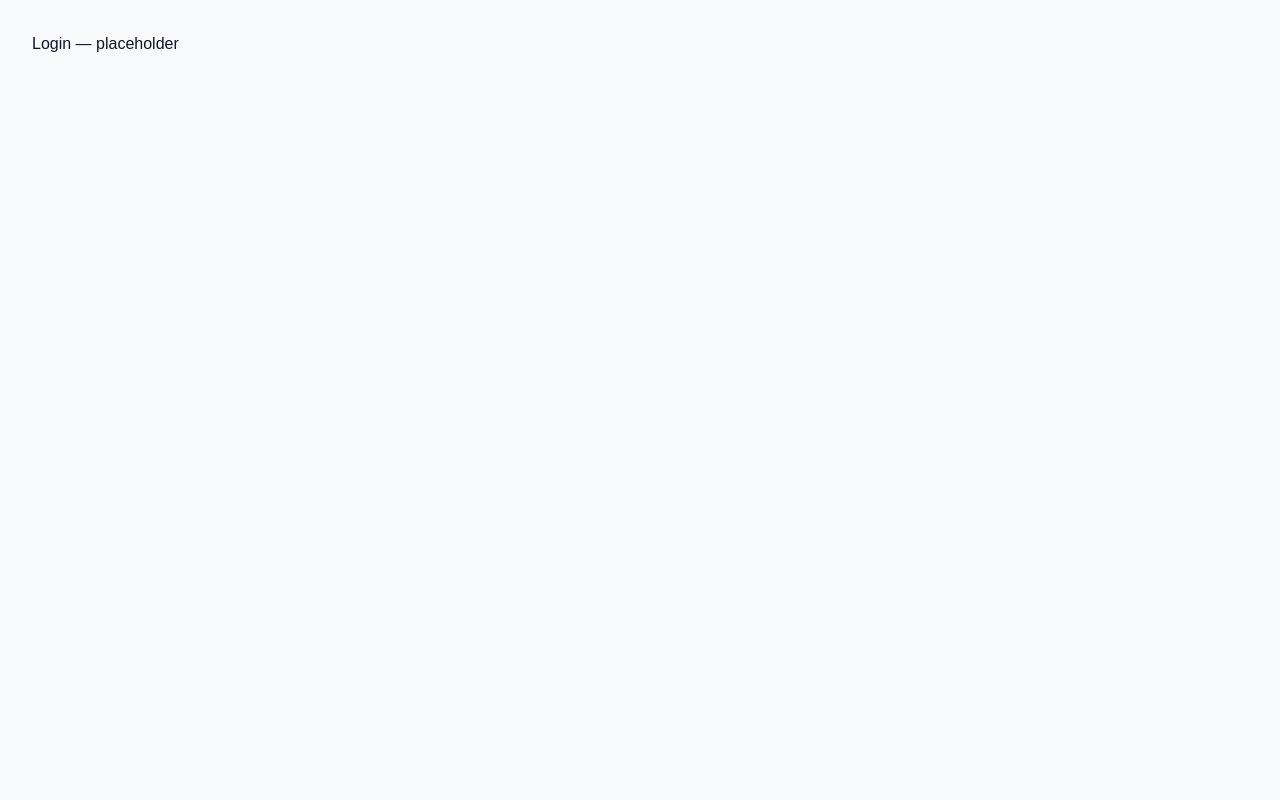
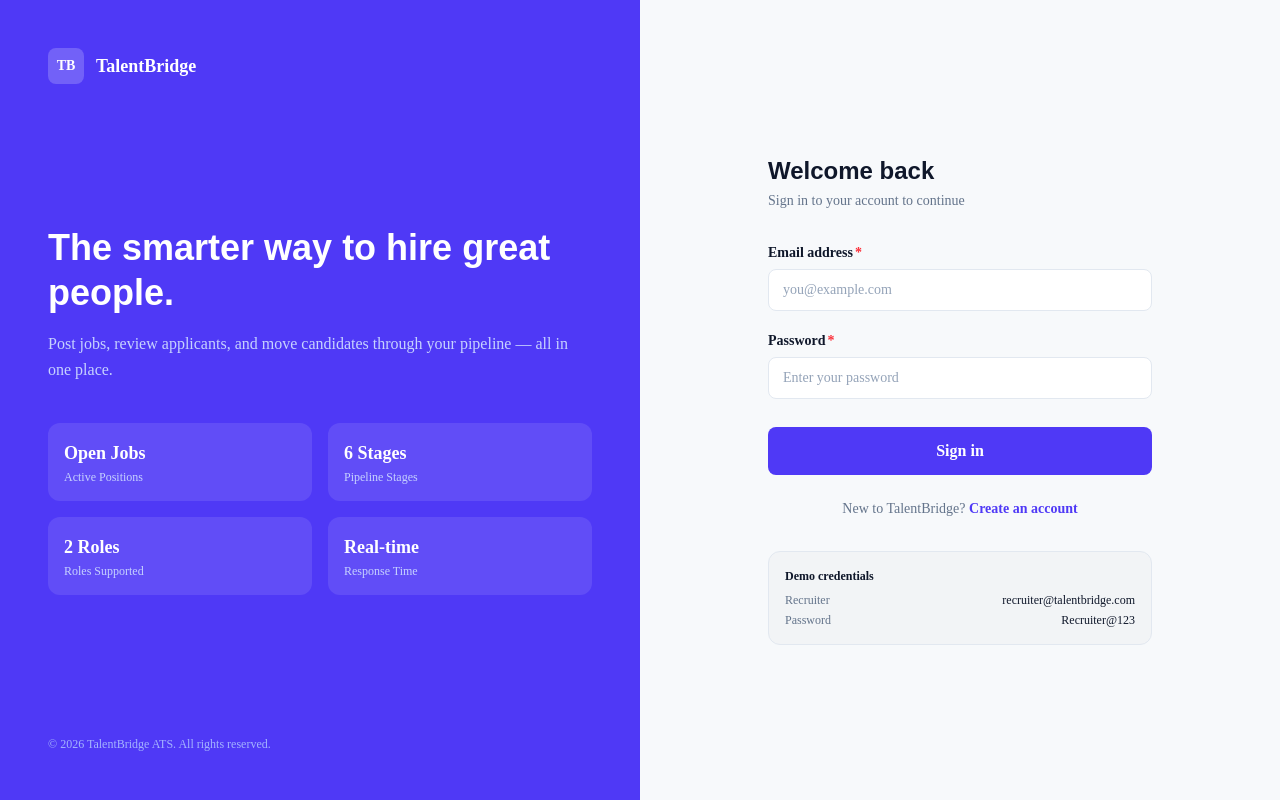
Before and after one commit to KasundiRanaweera/Application_Tracking_System-Frontend, a React (Vite) app: page /login in a window 1280 px wide. Built offline with nearby package versions, Linux system fonts and the light colour scheme; no server answers.

Commit message:
Add Login page: two-panel layout, branding left, form right, session expired message

```diff
--- a/src/pages/LoginPage.jsx
+++ b/src/pages/LoginPage.jsx
@@ -1,3 +1,179 @@
+import { useState } from 'react'
+import { Link, useNavigate, useSearchParams } from 'react-router-dom'
+import { useAuth } from '../auth/AuthContext'
+import { login as loginApi } from '../api/authApi'
+import Input from '../components/ui/Input'
+import Button from '../components/ui/Button'
+import Alert from '../components/ui/Alert'
+
 export default function LoginPage() {
-  return <div className="p-8">Login — placeholder</div>
+  const { login } = useAuth()
+  const navigate = useNavigate()
+  const [searchParams] = useSearchParams()
+
+  const [form, setForm]       = useState({ email: '', password: '' })
+  const [error, setError]     = useState('')
+  const [loading, setLoading] = useState(false)
+
+  const reason = searchParams.get('reason')
+  const sessionMsg = reason === 'session_expired'
+    ? 'Your session has expired. Please sign in again.'
+    : ''
+
+  const handleChange = (e) => {
+    setForm(p => ({ ...p, [e.target.id]: e.target.value }))
+    setError('')
+  }
+
+  const handleSubmit = async (e) => {
+    e.preventDefault()
+    if (!form.email || !form.password) {
+      setError('Email and password are required.')
+      return
+    }
+    setLoading(true)
+    try {
+      const res = await loginApi(form)
+      const { token, userId, name, email, role } = res.data
+      login({ userId, name, email, role }, token)
+      navigate(role === 'RECRUITER' ? '/recruiter/dashboard' : '/jobs')
+    } catch (err) {
+      setError(err.response?.data?.error || 'Invalid email or password.')
+    } finally {
+      setLoading(false)
+    }
+  }
+
+  return (
+    <div className="min-h-screen bg-[#f7f9fb] flex">
+
+      {/* Left panel — branding */}
+      <div className="hidden lg:flex lg:w-1/2 bg-indigo-600 flex-col justify-between p-12">
+        <div className="flex items-center gap-3">
+          <div className="w-9 h-9 bg-white/20 rounded-lg flex items-center justify-center">
+            <span className="text-white font-bold text-sm font-[Hanken_Grotesk]">TB</span>
+          </div>
+          <span className="text-white font-bold text-lg font-[Hanken_Grotesk]">TalentBridge</span>
+        </div>
+
+        <div>
+          <h1 className="text-4xl font-bold text-white font-[Hanken_Grotesk] leading-tight mb-4">
+            The smarter way to hire great people.
+          </h1>
+          <p className="text-indigo-200 text-base font-[Manrope] leading-relaxed">
+            Post jobs, review applicants, and move candidates through your pipeline — all in one place.
+          </p>
+
+          {/* Stats */}
+          <div className="grid grid-cols-2 gap-4 mt-10">
+            {[
+              { label: 'Active Positions', value: 'Open Jobs' },
+              { label: 'Pipeline Stages', value: '6 Stages' },
+              { label: 'Roles Supported', value: '2 Roles' },
+              { label: 'Response Time', value: 'Real-time' },
+            ].map(({ label, value }) => (
+              <div key={label} className="bg-white/10 rounded-xl p-4">
+                <p className="text-white font-bold text-lg font-[Hanken_Grotesk]">{value}</p>
+                <p className="text-indigo-200 text-xs font-[Manrope] mt-0.5">{label}</p>
+              </div>
+            ))}
+          </div>
+        </div>
+
+        <p className="text-indigo-300 text-xs font-[Manrope]">
+          © {new Date().getFullYear()} TalentBridge ATS. All rights reserved.
+        </p>
+      </div>
+
+      {/* Right panel — form */}
+      <div className="flex-1 flex flex-col justify-center px-6 py-12 sm:px-12 lg:px-16">
+        <div className="w-full max-w-sm mx-auto">
+
+          {/* Mobile logo */}
+          <div className="flex items-center gap-2 mb-10 lg:hidden">
+            <div className="w-8 h-8 bg-indigo-600 rounded-lg flex items-center justify-center">
+              <span className="text-white font-bold text-xs font-[Hanken_Grotesk]">TB</span>
+            </div>
+            <span className="font-bold text-[#0f172a] font-[Hanken_Grotesk]">TalentBridge</span>
+          </div>
+
+          <h2 className="text-2xl font-bold text-[#0f172a] font-[Hanken_Grotesk] mb-1">
+            Welcome back
+          </h2>
+          <p className="text-sm text-[#64748b] font-[Manrope] mb-8">
+            Sign in to your account to continue
+          </p>
+
+          {sessionMsg && (
+            <div className="mb-5">
+              <Alert type="warning" message={sessionMsg} />
+            </div>
+          )}
+          {error && (
+            <div className="mb-5">
+              <Alert type="error" message={error} />
+            </div>
+          )}
+
+          <form onSubmit={handleSubmit} className="space-y-5">
+            <Input
+              id="email"
+              label="Email address"
+              type="email"
+              value={form.email}
+              onChange={handleChange}
+              placeholder="you@example.com"
+              required
+            />
+            <Input
+              id="password"
+              label="Password"
+              type="password"
+              value={form.password}
+              onChange={handleChange}
+              placeholder="Enter your password"
+              required
+            />
+            <Button
+              type="submit"
+              loading={loading}
+              fullWidth
+              size="lg"
+              className="mt-2"
+            >
+              Sign in
+            </Button>
+          </form>
+
+          <p className="text-sm text-center text-[#64748b] font-[Manrope] mt-6">
+            New to TalentBridge?{' '}
+            <Link
+              to="/register"
+              className="text-indigo-600 font-semibold hover:text-indigo-700"
+            >
+              Create an account
+            </Link>
+          </p>
+
+          {/* Demo credentials box */}
+          <div className="mt-8 p-4 bg-[#f2f4f6] rounded-xl border border-[#e2e8f0]">
+            <p className="text-xs font-semibold text-[#0f172a] font-[Hanken_Grotesk] mb-2">
+              Demo credentials
+            </p>
+            <div className="space-y-1">
+              <div className="flex items-center justify-between text-xs font-[Manrope]">
+                <span className="text-[#64748b]">Recruiter</span>
+                <span className="text-[#0f172a] font-medium">recruiter@talentbridge.com</span>
+              </div>
+              <div className="flex items-center justify-between text-xs font-[Manrope]">
+                <span className="text-[#64748b]">Password</span>
+                <span className="text-[#0f172a] font-medium">Recruiter@123</span>
+              </div>
+            </div>
+          </div>
+
+        </div>
+      </div>
+    </div>
+  )
 }
```
